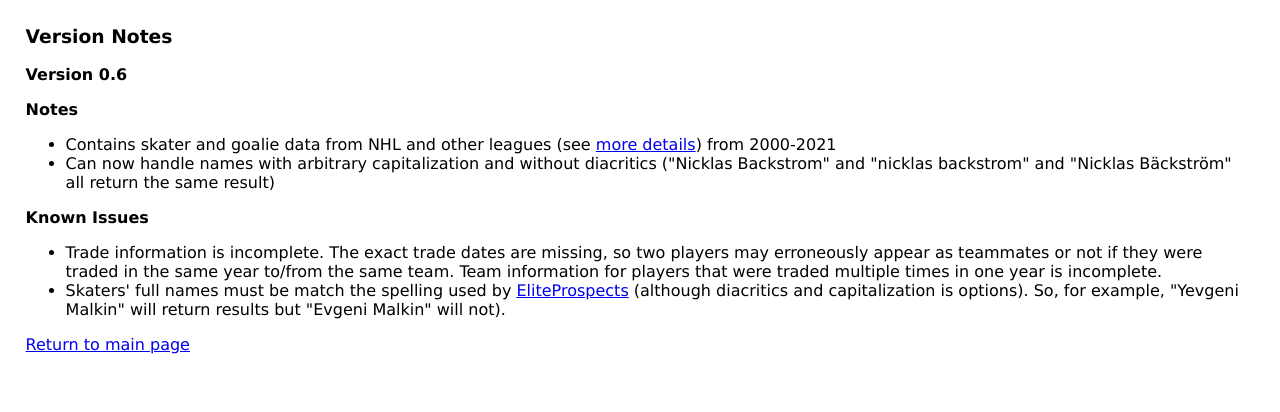
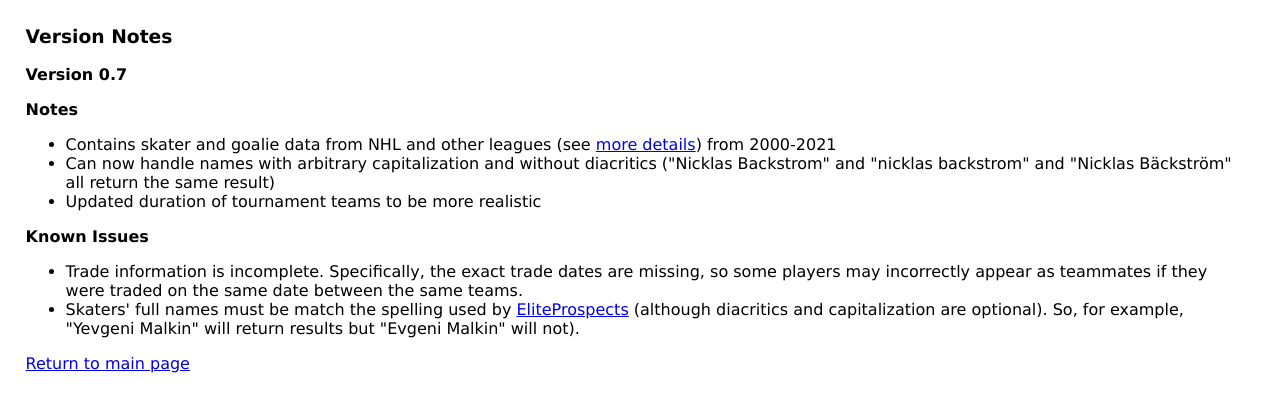
Before and after one commit to winglavender/hockey_site, a Flask app: page /version_notes in a window 1280 px wide. Shown: the top 412 px of the page. Run offline with Flask 2, Linux system fonts and the light colour scheme.

Commit message:
aesthetics

```diff
--- a/query_db.py
+++ b/query_db.py
@@ -3,9 +3,10 @@ import sqlite3 as sql
 import unicodedata
 
 db_name = 'hockey_rosters_v8.db'
+leagues = {'nhl': 'NHL', 'og': 'Olympics', 'khl': 'KHL', 'ahl': 'AHL', 'wc': 'Worlds', 'ohl': 'OHL', 'whl': 'WHL', 'qmjhl': 'QMJHL', 'ushl': 'USHL', 'usdp': 'USDP', 'ncaa': 'NCAA', 'wjc-20': 'World Juniors', 'wjc-18': 'WC-U18', 'whc-17': 'WHC-17', 'wcup': 'World Cup'}
+tournament_leagues = set(['og', 'wc', 'wjc-20', 'wjc-18', 'whc-17', 'wcup'])
 
 def league_key_to_display(league_str):
-    leagues = {'nhl': 'NHL', 'og': 'Olympics', 'khl': 'KHL', 'ahl': 'AHL', 'wc': 'Worlds', 'ohl': 'OHL', 'whl': 'WHL', 'qmjhl': 'QMJHL', 'ushl': 'USHL', 'usdp': 'USDP', 'ncaa': 'NCAA', 'wjc-20': 'World Juniors', 'wjc-18': 'WC-U18', 'whc-17': 'WHC-17', 'wcup': 'World Cup'}
     return leagues[league_str]
 
 def team_key_to_display(league_str, team_str):
@@ -17,6 +18,16 @@ def team_key_to_display(league_str, team_str):
         return f"{team_str} World Cup"
     else:
         return team_str
+
+def is_tournament(league_str):
+    if league_str in tournament_leagues:
+        return True
+    return False
+
+def convert_tournament_dates(start_date, end_date):
+    start_year = start_date.year
+    end_year = end_date.year
+    return (pd.to_datetime(f"{start_year}/12/15"), pd.to_datetime(f"{end_year}/1/15"))
 
 def compute_overlap_interval(start_date1, end_date1, start_date2, end_date2):
     start_dates = pd.DataFrame([pd.to_datetime(start_date1), pd.to_datetime(start_date2)])
@@ -40,13 +51,22 @@ def query_career_teammates(target):
         # get preceding teammates
         teammates_b = pd.read_sql_query(f'select * from skaters where league="{term.league}" and team=="{term.team}" and "{term.start_date}" > start_date and "{term.start_date}" < end_date and link != "{term.link}"',conn)
         teammates = pd.concat([teammates_a, teammates_b])
+        team_display_str = team_key_to_display(term.league, term.team)
         for teammate_id in teammates.link.unique():
             # all the overlapping time periods our target has with this teammate
             teammate_rows = teammates.loc[teammates.link==teammate_id]
             #overlap_years_list = []
             for index, teammate_term in teammate_rows.iterrows():
                 overlap_term, seasons_count = compute_overlap_interval(term.start_date, term.end_date, teammate_term.start_date, teammate_term.end_date)
-                output.append((overlap_term[0].year, [teammate_rows.iloc[0].player, team_key_to_display(term.league, term.team), overlap_term[0].year, overlap_term[0].month-1, overlap_term[0].day, overlap_term[1].year, overlap_term[1].month-1, overlap_term[1].day]))
+                tooltip_str = f"{teammate_term.player}<br>{team_display_str}<br>{overlap_term[0].year}-{overlap_term[1].year}"
+                if is_tournament(term.league):
+                    overlap_term = convert_tournament_dates(overlap_term[0], overlap_term[1])
+                else:
+                    if seasons_count == 1:
+                        tooltip_str += f" ({seasons_count} season)"
+                    else:
+                        tooltip_str += f" ({seasons_count} seasons)"
+                output.append((overlap_term[0].year, [teammate_rows.iloc[0].player, team_display_str, tooltip_str, overlap_term[0].year, overlap_term[0].month-1, overlap_term[0].day, overlap_term[1].year, overlap_term[1].month-1, overlap_term[1].day]))
     # sort all teammates by first overlap year
     output.sort()
     sorted_output = []
--- a/templates/contact.html
+++ b/templates/contact.html
@@ -3,7 +3,7 @@
   <head>
     <meta name="viewport" content="width=device-width, initial-scale=1">
 
-    <title>Hockey Roster Queries</title>
+    <title>Hockey Teammates</title>
     <link rel="stylesheet" type="text/css" href="../static/style.css">
   </head>
   <body>
@@ -12,7 +12,7 @@
   Contact Info
     </h3>
 
-    <p>Please feel free to <a href="mailto:winglavender@gmail.com">email me</a> with questions, comments, or issues.</p>
+    <p>Please feel free to <a href="mailto:winglavender@gmail.com">email me</a> with questions, comments, or issues. This app is a work-in-progress, so if you have a specific feature request, I may be able to add it for you.</p>
 
     <a href="{{ url_for('home') }}">Return to main page</a>
     </body>
--- a/templates/data.html
+++ b/templates/data.html
@@ -3,7 +3,7 @@
   <head>
     <meta name="viewport" content="width=device-width, initial-scale=1">
 
-    <title>Hockey Roster Queries</title>
+    <title>Hockey Teammates</title>
     <link rel="stylesheet" type="text/css" href="../static/style.css">
   </head>
   <body>
@@ -12,7 +12,7 @@
      Data
     </h3>
 
-    <p><b>Version 0.6</b></p>
+    <p><b>Version 0.7</b></p>
 
     <p>This website is not guaranteed to contain all team or roster information for any given player, because it takes work to add new league data. Below is a summary of the leagues and seasons that are currently included. If there is a particular league or season(s) you'd like to see included, you can <a href="mailto:winglavender@gmail.com">email me</a> with a request (no promises!).</p>
 
--- a/templates/error.html
+++ b/templates/error.html
@@ -2,7 +2,7 @@
 <html>
   <head>
     <meta name="viewport" content="width=device-width, initial-scale=1">
-    <title>Hockey Roster Query</title>
+    <title>Hockey Teammates</title>
     <link rel="stylesheet" type="text/css" href="../static/style.css">
   </head>
   <body>
--- a/templates/no_pair_results.html
+++ b/templates/no_pair_results.html
@@ -2,7 +2,7 @@
 <html>
   <head>
     <meta name="viewport" content="width=device-width, initial-scale=1">
-    <title>Hockey Roster Query</title>
+    <title>Hockey Teammates</title>
     <link rel="stylesheet" type="text/css" href="../static/style.css">
   </head>
   <body>
--- a/templates/no_results.html
+++ b/templates/no_results.html
@@ -2,7 +2,7 @@
 <html>
   <head>
     <meta name="viewport" content="width=device-width, initial-scale=1">
-    <title>Hockey Roster Query</title>
+    <title>Hockey Teammates</title>
     <link rel="stylesheet" type="text/css" href="../static/style.css">
   </head>
   <body>
--- a/templates/options.html
+++ b/templates/options.html
@@ -2,7 +2,7 @@
 <html>
   <head>
     <meta name="viewport" content="width=device-width, initial-scale=1">
-    <title>Hockey Roster Query</title>
+    <title>Hockey Teammates</title>
     <link rel="stylesheet" type="text/css" href="../static/style.css">
   </head>
   <body>
--- a/templates/options_1.html
+++ b/templates/options_1.html
@@ -2,7 +2,7 @@
 <html>
   <head>
     <meta name="viewport" content="width=device-width, initial-scale=1">
-    <title>Hockey Roster Query</title>
+    <title>Hockey Teammates</title>
     <link rel="stylesheet" type="text/css" href="../static/style.css">
   </head>
   <body>
--- a/templates/options_2.html
+++ b/templates/options_2.html
@@ -2,7 +2,7 @@
 <html>
   <head>
     <meta name="viewport" content="width=device-width, initial-scale=1">
-    <title>Hockey Roster Query</title>
+    <title>Hockey Teammates</title>
     <link rel="stylesheet" type="text/css" href="../static/style.css">
   </head>
   <body>
--- a/templates/pair_results.html
+++ b/templates/pair_results.html
@@ -2,7 +2,7 @@
 <html>
   <head>
     <meta name="viewport" content="width=device-width, initial-scale=1">
-    <title>Hockey Roster Query</title>
+    <title>Hockey Teammates</title>
     <link rel="stylesheet" type="text/css" href="../static/style.css">
   </head>
   <body>
--- a/templates/pair_same_player.html
+++ b/templates/pair_same_player.html
@@ -2,7 +2,7 @@
 <html>
   <head>
     <meta name="viewport" content="width=device-width, initial-scale=1">
-    <title>Hockey Roster Query</title>
+    <title>Hockey Teammates</title>
     <link rel="stylesheet" type="text/css" href="../static/style.css">
   </head>
   <body>
--- a/templates/results.html
+++ b/templates/results.html
@@ -2,7 +2,7 @@
 <html>
   <head>
     <meta name="viewport" content="width=device-width, initial-scale=1">
-    <title>Hockey Roster Query</title>
+    <title>Hockey Teammates</title>
     <link rel="stylesheet" type="text/css" href="../static/style.css">
     <script src="https://ajax.googleapis.com/ajax/libs/jquery/3.2.1/jquery.min.js"></script>
     <script type="text/javascript" src="https://www.gstatic.com/charts/loader.js"></script>
@@ -17,12 +17,12 @@
 
         dataTable.addColumn({ type: 'string', id: 'Name' });
         dataTable.addColumn({ type: 'string', id: 'Summary' });
+        dataTable.addColumn({ type: 'string', role: 'tooltip' });
         dataTable.addColumn({ type: 'date', id: 'Start' });
         dataTable.addColumn({ type: 'date', id: 'End' });
         for (var player_count in player_data) {
             var player = player_data[player_count]
-            console.log(player_data[player_count])
-            dataTable.addRow([ player[0], player[1], new Date(player[2], player[3], player[4]),  new Date(player[5], player[6], player[7]) ]);
+            dataTable.addRow([ player[0], player[1], player[2], new Date(player[3], player[4], player[5]),  new Date(player[6], player[7], player[8]) ]);
         }
         var chart = new google.visualization.Timeline(document.getElementById('timeline'));
         chart.draw(dataTable);
--- a/templates/version_notes.html
+++ b/templates/version_notes.html
@@ -3,7 +3,7 @@
   <head>
     <meta name="viewport" content="width=device-width, initial-scale=1">
 
-    <title>Hockey Roster Queries</title>
+    <title>Hockey Teammates</title>
     <link rel="stylesheet" type="text/css" href="../static/style.css">
   </head>
   <body>
@@ -12,18 +12,19 @@
      Version Notes
     </h3>
 
-    <p><b>Version 0.6</b></p>
+    <p><b>Version 0.7</b></p>
 
     <p><b>Notes</b></p>
     <ul>
     <li>Contains skater and goalie data from NHL and other leagues (see <a href="{{ url_for('data') }}">more details</a>) from 2000-2021</li>
     <li>Can now handle names with arbitrary capitalization and without diacritics ("Nicklas Backstrom" and "nicklas backstrom" and "Nicklas Bäckström" all return the same result)</li>
+    <li>Updated duration of tournament teams to be more realistic</li>
     </ul>
 
     <p><b>Known Issues</b></p>
     <ul>
-        <li>Trade information is incomplete. The exact trade dates are missing, so two players may erroneously appear as teammates or not if they were traded in the same year to/from the same team. Team information for players that were traded multiple times in one year is incomplete.</li>
-        <li>Skaters' full names must be match the spelling used by <a href="https://eliteprospects.com">EliteProspects</a> (although diacritics and capitalization is options). So, for example, "Yevgeni Malkin" will return results but "Evgeni Malkin" will not).</li>
+        <li>Trade information is incomplete. Specifically, the exact trade dates are missing, so some players may incorrectly appear as teammates if they were traded on the same date between the same teams.</li>
+        <li>Skaters' full names must be match the spelling used by <a href="https://eliteprospects.com">EliteProspects</a> (although diacritics and capitalization are optional). So, for example, "Yevgeni Malkin" will return results but "Evgeni Malkin" will not).</li>
     </ul>
 
     <a href="{{ url_for('home') }}">Return to main page</a>
```
Also changed, not shown: templates/index.html (+5 -3 lines).
